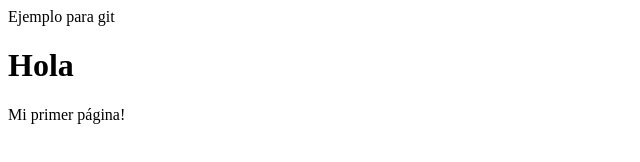
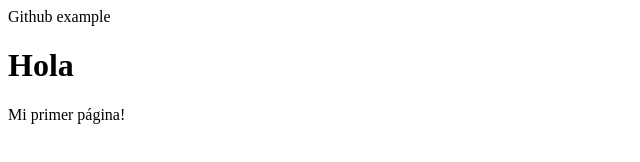
Before and after one commit to AngelJaramillo1202/AngelJaramillo1202.github.io, a plain HTML site: page index.html in a window 1280 px wide. Shown: the full height of the page, 0-640 px from the left. Drawn offline with Linux system fonts and the light colour scheme.

Commit message:
Update index.html

```diff
--- a/index.html
+++ b/index.html
@@ -5,7 +5,7 @@
     <meta name="keywords" content="HTML, CSS">
     <meta name="author" content="Daniel Alvarado">
     <meta name="viewport" contet="width=width-device, initial-scale=1.0">
-    <tittle>Ejemplo para git</tittle>
+    <tittle>Github example</tittle>
 </head>
 <body>
     <h1>Hola</h1>
```
